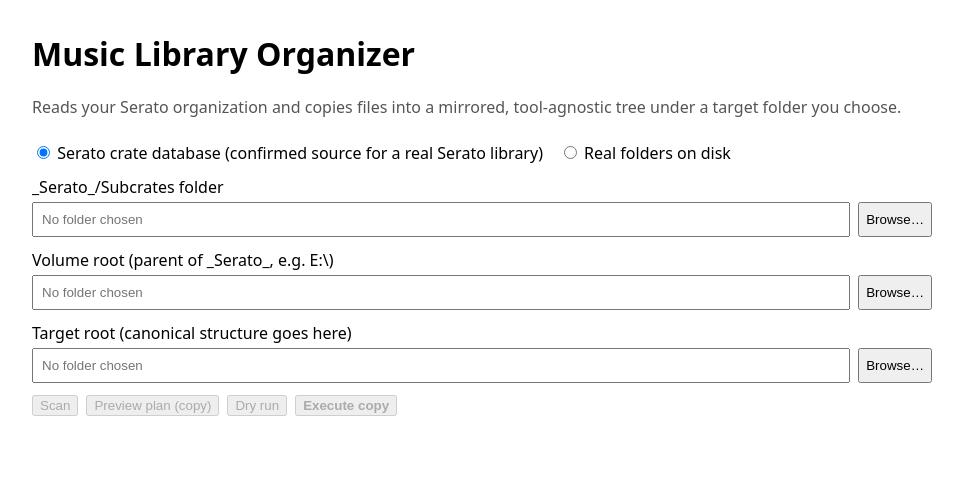
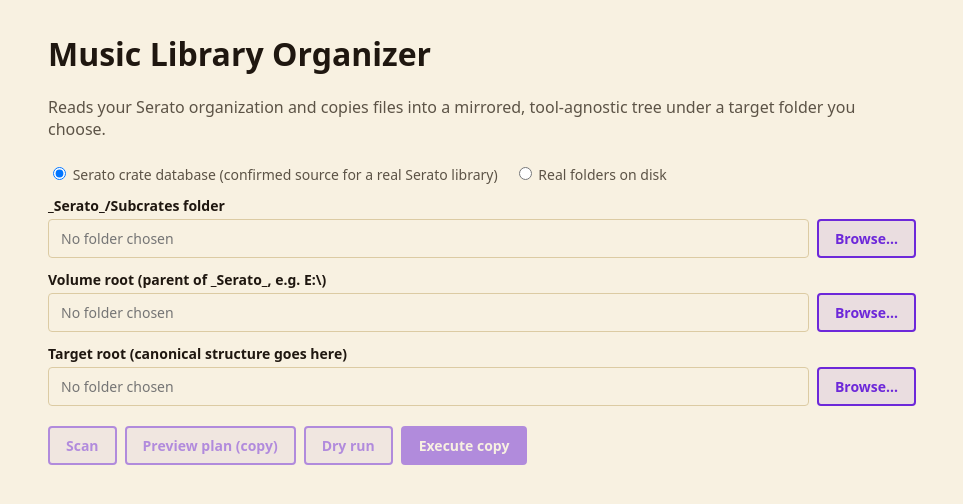
Before and after one commit to WRTHY/DJ-Music-Organizer, a React (Vite) app in the folder packages/desktop/src/renderer/: page / in a window 1280 px wide. Shown: the top 504 px of the page, without its empty margins (158-1121 px from the left). Built offline with nearby package versions, Linux system fonts and the light colour scheme.

Commit message:
Apply design system

```diff
--- /dev/null
+++ b/packages/desktop/src/renderer/src/App.module.css
@@ -0,0 +1,63 @@
+.main {
+  max-width: var(--content-width);
+  margin: var(--space-6) auto;
+  padding: 0 var(--space-4);
+}
+
+.subtitle {
+  color: var(--text);
+}
+
+.controls {
+  display: grid;
+  gap: var(--space-3);
+  margin-top: var(--space-5);
+}
+
+.modeRow {
+  display: flex;
+  gap: var(--space-4);
+  font-size: 14px;
+}
+
+.actions {
+  display: flex;
+  gap: var(--space-2);
+  margin-top: var(--space-2);
+}
+
+.error {
+  color: var(--danger);
+  background: var(--danger-bg);
+  border-radius: var(--radius-sm);
+  padding: var(--space-2) var(--space-3);
+  margin-top: var(--space-4);
+}
+
+.section {
+  margin-top: var(--space-5);
+}
+
+.tableWrap {
+  max-height: 300px;
+  overflow: auto;
+  border: 1px solid var(--border);
+  border-radius: var(--radius-sm);
+}
+
+.table {
+  width: 100%;
+  border-collapse: collapse;
+  font-size: 13px;
+}
+
+.cell {
+  border: 1px solid var(--border);
+  padding: 4px 8px;
+  text-align: left;
+}
+
+.reportList {
+  margin: 0;
+  padding-left: var(--space-5);
+}
--- a/packages/desktop/src/renderer/src/App.tsx
+++ b/packages/desktop/src/renderer/src/App.tsx
@@ -9,6 +9,10 @@
   scanFolderTree,
   selectFolder,
 } from './api';
+import { Button } from './components/atoms/Button/Button';
+import { Card } from './components/atoms/Card/Card';
+import { FolderField } from './components/molecules/FolderField/FolderField';
+import styles from './App.module.css';
 
 type Status = 'idle' | 'loading' | 'error';
 type ScanMode = 'folders' | 'crates';
@@ -95,15 +99,15 @@
     );
 
   return (
-    <main style={{ fontFamily: 'system-ui, sans-serif', maxWidth: 900, margin: '2rem auto', padding: '0 1rem' }}>
+    <main className={styles.main}>
       <h1>Music Library Organizer</h1>
-      <p style={{ color: '#555' }}>
+      <p className={styles.subtitle}>
         Reads your Serato organization and copies files into a mirrored, tool-agnostic tree under a
         target folder you choose.
       </p>
 
-      <section style={{ display: 'grid', gap: '0.75rem', marginTop: '1.5rem' }}>
-        <div style={{ display: 'flex', gap: '1rem' }}>
+      <section className={styles.controls}>
+        <div className={styles.modeRow}>
           <label>
             <input
               type="radio"
@@ -153,59 +157,59 @@
           onBrowse={pickFolder(setTargetRoot)}
         />
 
-        <div style={{ display: 'flex', gap: '0.5rem' }}>
-          <button onClick={handleScan} disabled={!canScan || status === 'loading'}>
+        <div className={styles.actions}>
+          <Button onClick={handleScan} disabled={!canScan || status === 'loading'}>
             Scan
-          </button>
-          <button onClick={handlePlan} disabled={!tree || !targetRoot || status === 'loading'}>
+          </Button>
+          <Button onClick={handlePlan} disabled={!tree || !targetRoot || status === 'loading'}>
             Preview plan (copy)
-          </button>
-          <button onClick={() => handleExecute(true)} disabled={!plan || status === 'loading'}>
+          </Button>
+          <Button onClick={() => handleExecute(true)} disabled={!plan || status === 'loading'}>
             Dry run
-          </button>
-          <button
+          </Button>
+          <Button
+            variant="primary"
             onClick={() => handleExecute(false)}
             disabled={!plan || status === 'loading'}
-            style={{ fontWeight: 600 }}
           >
             Execute copy
-          </button>
+          </Button>
         </div>
       </section>
 
       {error && (
-        <p role="alert" style={{ color: '#b00020', marginTop: '1rem' }}>
+        <p role="alert" className={styles.error}>
           {error}
         </p>
       )}
 
       {tree && (
-        <section style={{ marginTop: '1.5rem' }}>
+        <Card tone="alt" as="section" className={styles.section}>
           <h2>Scan result</h2>
           <p>
             Source type: <code>{tree.sourceType}</code> &middot; {trackCount} track(s) found
           </p>
-        </section>
+        </Card>
       )}
 
       {plan && (
-        <section style={{ marginTop: '1.5rem' }}>
+        <section className={styles.section}>
           <h2>
             Plan preview ({plan.items.length} file(s), mode: {plan.mode})
           </h2>
-          <div style={{ maxHeight: 300, overflow: 'auto', border: '1px solid #ddd', borderRadius: 4 }}>
-            <table style={{ width: '100%', borderCollapse: 'collapse', fontSize: 13 }}>
+          <div className={styles.tableWrap}>
+            <table className={styles.table}>
               <thead>
                 <tr>
-                  <th style={cellStyle}>Source</th>
-                  <th style={cellStyle}>Target</th>
+                  <th className={styles.cell}>Source</th>
+                  <th className={styles.cell}>Target</th>
                 </tr>
               </thead>
               <tbody>
                 {plan.items.map((item) => (
                   <tr key={`${item.trackId}-${item.targetPath}`}>
-                    <td style={cellStyle}>{item.sourcePath}</td>
-                    <td style={cellStyle}>{item.targetPath}</td>
+                    <td className={styles.cell}>{item.sourcePath}</td>
+                    <td className={styles.cell}>{item.targetPath}</td>
                   </tr>
                 ))}
               </tbody>
@@ -215,53 +219,17 @@
       )}
 
       {report && (
-        <section style={{ marginTop: '1.5rem' }}>
+        <Card tone="alt" as="section" className={styles.section}>
           <h2>{report.dryRun ? 'Dry run report' : 'Execution report'}</h2>
-          <ul>
+          <ul className={styles.reportList}>
             {Object.entries(report.summary).map(([status, count]) => (
               <li key={status}>
                 {status}: {count}
               </li>
             ))}
           </ul>
-        </section>
+        </Card>
       )}
     </main>
   );
 }
-
-function FolderField(props: {
-  label: string;
-  value: string;
-  onChange: (value: string) => void;
-  onBrowse: () => void;
-}) {
-  return (
-    <label>
-      {props.label}
-      <div style={{ display: 'flex', gap: '0.5rem', marginTop: 4 }}>
-        <input
-          style={inputStyle}
-          value={props.value}
-          onChange={(e) => props.onChange(e.target.value)}
-          placeholder="No folder chosen"
-        />
-        <button type="button" onClick={props.onBrowse}>
-          Browse&hellip;
-        </button>
-      </div>
-    </label>
-  );
-}
-
-const inputStyle: React.CSSProperties = {
-  flex: 1,
-  padding: '0.5rem',
-  boxSizing: 'border-box',
-};
-
-const cellStyle: React.CSSProperties = {
-  border: '1px solid #eee',
-  padding: '4px 8px',
-  textAlign: 'left',
-};
--- /dev/null
+++ b/packages/desktop/src/renderer/src/components/atoms/Button/Button.module.css
@@ -0,0 +1,38 @@
+.button {
+  display: inline-flex;
+  align-items: center;
+  justify-content: center;
+  gap: var(--space-2);
+  border-radius: var(--radius-sm);
+  border: 2px solid var(--accent);
+  background: var(--accent-bg);
+  color: var(--accent);
+  font-family: var(--heading);
+  font-size: 14px;
+  font-weight: 600;
+  padding: 8px 16px;
+  cursor: pointer;
+  transition: background 0.15s ease, color 0.15s ease;
+}
+
+.button:hover:not(:disabled) {
+  background: var(--accent);
+  color: var(--bg);
+}
+
+.button:disabled {
+  opacity: 0.5;
+  cursor: not-allowed;
+}
+
+/* Primary: same shape, filled from the start — for the one "committing"
+   action per screen (here, the actual file-copy execute button). */
+.primary {
+  background: var(--accent);
+  color: var(--bg);
+}
+
+.primary:hover:not(:disabled) {
+  background: var(--accent);
+  opacity: 0.85;
+}
--- /dev/null
+++ b/packages/desktop/src/renderer/src/components/atoms/Button/Button.tsx
@@ -0,0 +1,16 @@
+import { ButtonHTMLAttributes } from 'react';
+import { cx } from '../../../utils/classNames';
+import styles from './Button.module.css';
+
+interface ButtonProps extends ButtonHTMLAttributes<HTMLButtonElement> {
+  variant?: 'default' | 'primary';
+}
+
+export function Button({ variant = 'default', className, ...rest }: ButtonProps) {
+  return (
+    <button
+      className={cx(styles.button, variant === 'primary' && styles.primary, className)}
+      {...rest}
+    />
+  );
+}
--- /dev/null
+++ b/packages/desktop/src/renderer/src/components/atoms/Card/Card.tsx
@@ -0,0 +1,18 @@
+import { ElementType, ComponentPropsWithoutRef } from 'react';
+import { cx } from '../../../utils/classNames';
+import styles from './Card.module.css';
+
+type CardProps<T extends ElementType> = {
+  as?: T;
+  tone?: 'base' | 'alt';
+} & Omit<ComponentPropsWithoutRef<T>, 'as' | 'tone'>;
+
+export function Card<T extends ElementType = 'div'>({
+  as,
+  tone = 'base',
+  className,
+  ...rest
+}: CardProps<T>) {
+  const Tag = as || 'div';
+  return <Tag className={cx(styles.card, tone === 'alt' && styles.alt, className)} {...rest} />;
+}
--- /dev/null
+++ b/packages/desktop/src/renderer/src/components/molecules/FolderField/FolderField.module.css
@@ -0,0 +1,29 @@
+.field {
+  display: flex;
+  flex-direction: column;
+  gap: var(--space-1);
+  color: var(--text-h);
+  font-size: 14px;
+  font-weight: 600;
+}
+
+.row {
+  display: flex;
+  gap: var(--space-2);
+}
+
+.input {
+  flex: 1;
+  padding: var(--space-2) var(--space-3);
+  border: 1px solid var(--border);
+  border-radius: var(--radius-sm);
+  background: var(--bg);
+  color: var(--text);
+  font-family: var(--sans);
+  font-size: 14px;
+}
+
+.input:focus-visible {
+  outline: none;
+  border-color: var(--accent-border);
+}
--- /dev/null
+++ b/packages/desktop/src/renderer/src/components/molecules/FolderField/FolderField.tsx
@@ -0,0 +1,28 @@
+import { Button } from '../../atoms/Button/Button';
+import styles from './FolderField.module.css';
+
+interface FolderFieldProps {
+  label: string;
+  value: string;
+  onChange: (value: string) => void;
+  onBrowse: () => void;
+}
+
+export function FolderField({ label, value, onChange, onBrowse }: FolderFieldProps) {
+  return (
+    <label className={styles.field}>
+      {label}
+      <div className={styles.row}>
+        <input
+          className={styles.input}
+          value={value}
+          onChange={(e) => onChange(e.target.value)}
+          placeholder="No folder chosen"
+        />
+        <Button type="button" onClick={onBrowse}>
+          Browse&hellip;
+        </Button>
+      </div>
+    </label>
+  );
+}
--- a/packages/desktop/src/renderer/src/global.d.ts
+++ b/packages/desktop/src/renderer/src/global.d.ts
@@ -1,3 +1,5 @@
+/// <reference types="vite/client" />
+
 import type { MloApi } from '../../shared/ipcContract';
 
 // Declares the shape of what the preload script attached via
--- a/packages/desktop/src/renderer/src/main.tsx
+++ b/packages/desktop/src/renderer/src/main.tsx
@@ -1,6 +1,7 @@
 import React from 'react';
 import ReactDOM from 'react-dom/client';
 import App from './App';
+import './styles/theme.css';
 
 ReactDOM.createRoot(document.getElementById('root')!).render(
   <React.StrictMode>
--- /dev/null
+++ b/packages/desktop/src/renderer/src/styles/theme.css
@@ -0,0 +1,78 @@
+/* Design tokens, adapted from the reference portfolio's token system
+   (see docs/design-system.md for why these values were chosen and what
+   was deliberately left out, namely the licensed heading font). */
+
+*,
+*::before,
+*::after {
+  box-sizing: border-box;
+}
+
+:root {
+  color-scheme: light dark;
+
+  /* Colors — "Cream & Violet" palette, one accent color only.
+     Every other saturated color in the UI should be a status color
+     (success/warn/error), never a second brand accent. */
+  --text: light-dark(#5c5346, #9ca3af);
+  --text-h: light-dark(#1f1710, #f3f4f6);
+  --bg: light-dark(#f8f1e1, #16171d);
+  --border: light-dark(#dccba3, #2e303a);
+  --code-bg: light-dark(#efe3c8, #1f2028);
+  --accent: light-dark(#6d28d9, #a78bfa);
+  --accent-bg: light-dark(rgba(109, 40, 217, 0.1), rgba(167, 139, 250, 0.15));
+  --accent-border: light-dark(rgba(109, 40, 217, 0.4), rgba(167, 139, 250, 0.5));
+  --section-alt-bg: light-dark(#f1e6cc, #1c1e26);
+  --shadow: light-dark(rgba(60, 40, 10, 0.12), rgba(0, 0, 0, 0.4)) 0 10px 24px -8px;
+
+  /* Status colors — the deliberate exceptions to the one-accent rule. */
+  --danger: light-dark(#b00020, #f87171);
+  --danger-bg: light-dark(rgba(176, 0, 32, 0.08), rgba(248, 113, 113, 0.12));
+
+  /* Fonts. The portfolio uses a licensed custom heading font fetched from
+     a private repo at build time — deliberately not reused here so this
+     project has no external token/asset dependency. System font stack
+     for both body and headings instead. */
+  --sans: system-ui, 'Segoe UI', Roboto, sans-serif;
+  --heading: system-ui, 'Segoe UI', Roboto, sans-serif;
+  --mono: ui-monospace, Consolas, monospace;
+
+  /* Three-radius rule: cards/panels get the large radius, buttons/chips/
+     inputs get the small radius, pills (if any) get the full radius. */
+  --radius-lg: 12px;
+  --radius-sm: 4px;
+  --radius-pill: 999px;
+
+  /* Spacing scale, used instead of ad-hoc rem/px values. */
+  --space-1: 4px;
+  --space-2: 8px;
+  --space-3: 12px;
+  --space-4: 16px;
+  --space-5: 24px;
+  --space-6: 32px;
+
+  --content-width: 900px;
+}
+
+html,
+body {
+  margin: 0;
+  padding: 0;
+  background: var(--bg);
+  color: var(--text);
+  font-family: var(--sans);
+}
+
+h1,
+h2,
+h3 {
+  color: var(--text-h);
+  font-family: var(--heading);
+}
+
+code {
+  font-family: var(--mono);
+  background: var(--code-bg);
+  padding: 0 4px;
+  border-radius: var(--radius-sm);
+}
--- /dev/null
+++ b/packages/desktop/src/renderer/src/utils/classNames.ts
@@ -0,0 +1,7 @@
+// Same tiny helper as the reference portfolio: join truthy class names,
+// drop the rest. Keeps CSS Modules readable when a class is conditional
+// (`cx(styles.button, variant === 'primary' && styles.primary)`) without
+// pulling in a library for it.
+export function cx(...parts: Array<string | false | null | undefined>): string {
+  return parts.filter(Boolean).join(' ');
+}
```
Also changed, not shown: packages/desktop/src/renderer/src/components/atoms/Card/Card.module.css (added, +10 -0 lines), 2 other files (tests, documents, lock files or other folders).
